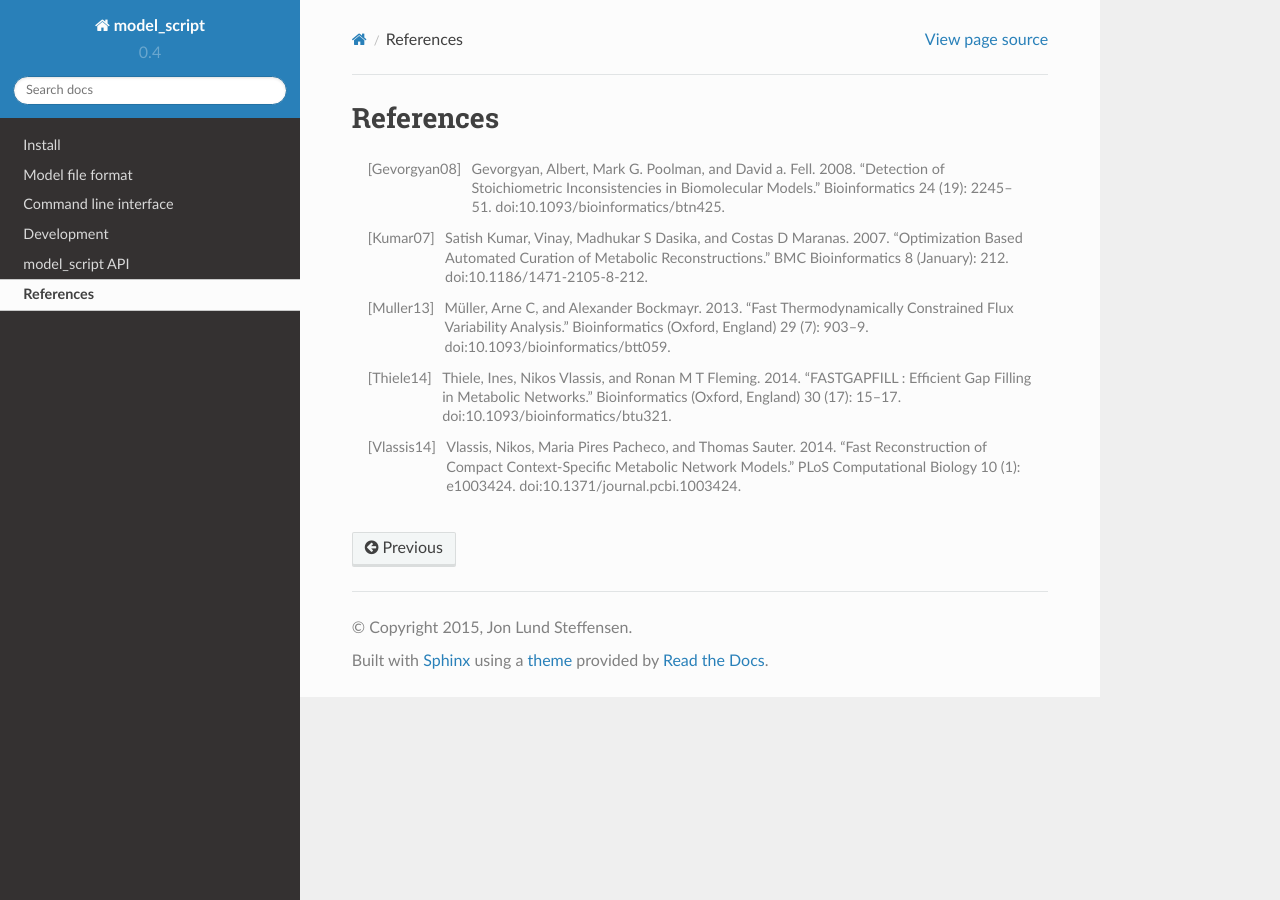
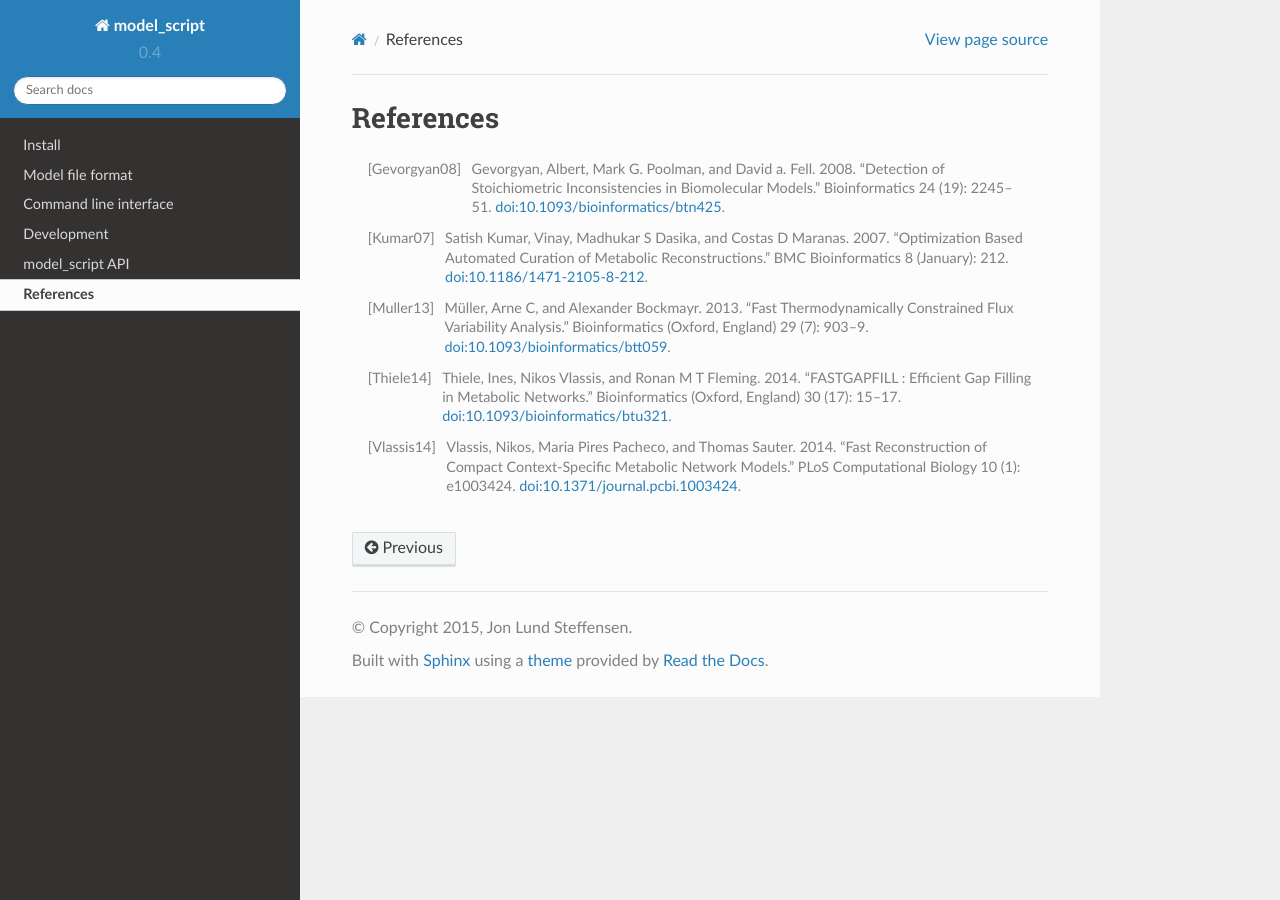
Before and after one commit to zhanglab/psamm, a Sphinx documentation site: the page built from docs/references.rst, in a window 1280 px wide. Built offline with Sphinx 7.4.7 and the Read the Docs theme 2.0.0, drawn with Linux system fonts in a browser that asks for light colours; part of the change alters nothing that is shown.

```diff
--- a/docs/references.rst
+++ b/docs/references.rst
@@ -4,19 +4,19 @@ References
 
 .. [Gevorgyan08] Gevorgyan, Albert, Mark G. Poolman, and David a. Fell. 2008.
     “Detection of Stoichiometric Inconsistencies in Biomolecular Models.”
-    Bioinformatics 24 (19): 2245–51. doi:10.1093/bioinformatics/btn425.
+    Bioinformatics 24 (19): 2245–51. :doi:`10.1093/bioinformatics/btn425`.
 .. [Kumar07] Satish Kumar, Vinay, Madhukar S Dasika, and Costas D Maranas.
     2007. “Optimization Based Automated Curation of Metabolic Reconstructions.”
-    BMC Bioinformatics 8 (January): 212. doi:10.1186/1471-2105-8-212.
+    BMC Bioinformatics 8 (January): 212. :doi:`10.1186/1471-2105-8-212`.
 .. [Muller13] Müller, Arne C, and Alexander Bockmayr. 2013.
     “Fast Thermodynamically Constrained Flux Variability Analysis.”
     Bioinformatics (Oxford, England) 29 (7): 903–9.
-    doi:10.1093/bioinformatics/btt059.
+    :doi:`10.1093/bioinformatics/btt059`.
 .. [Thiele14] Thiele, Ines, Nikos Vlassis, and Ronan M T Fleming. 2014.
     “FASTGAPFILL : Efficient Gap Filling in Metabolic Networks.”
     Bioinformatics (Oxford, England) 30 (17): 15–17.
-    doi:10.1093/bioinformatics/btu321.
+    :doi:`10.1093/bioinformatics/btu321`.
 .. [Vlassis14] Vlassis, Nikos, Maria Pires Pacheco, and Thomas Sauter. 2014.
     “Fast Reconstruction of Compact Context-Specific Metabolic Network Models.”
     PLoS Computational Biology 10 (1): e1003424.
-    doi:10.1371/journal.pcbi.1003424.
+    :doi:`10.1371/journal.pcbi.1003424`.
```
